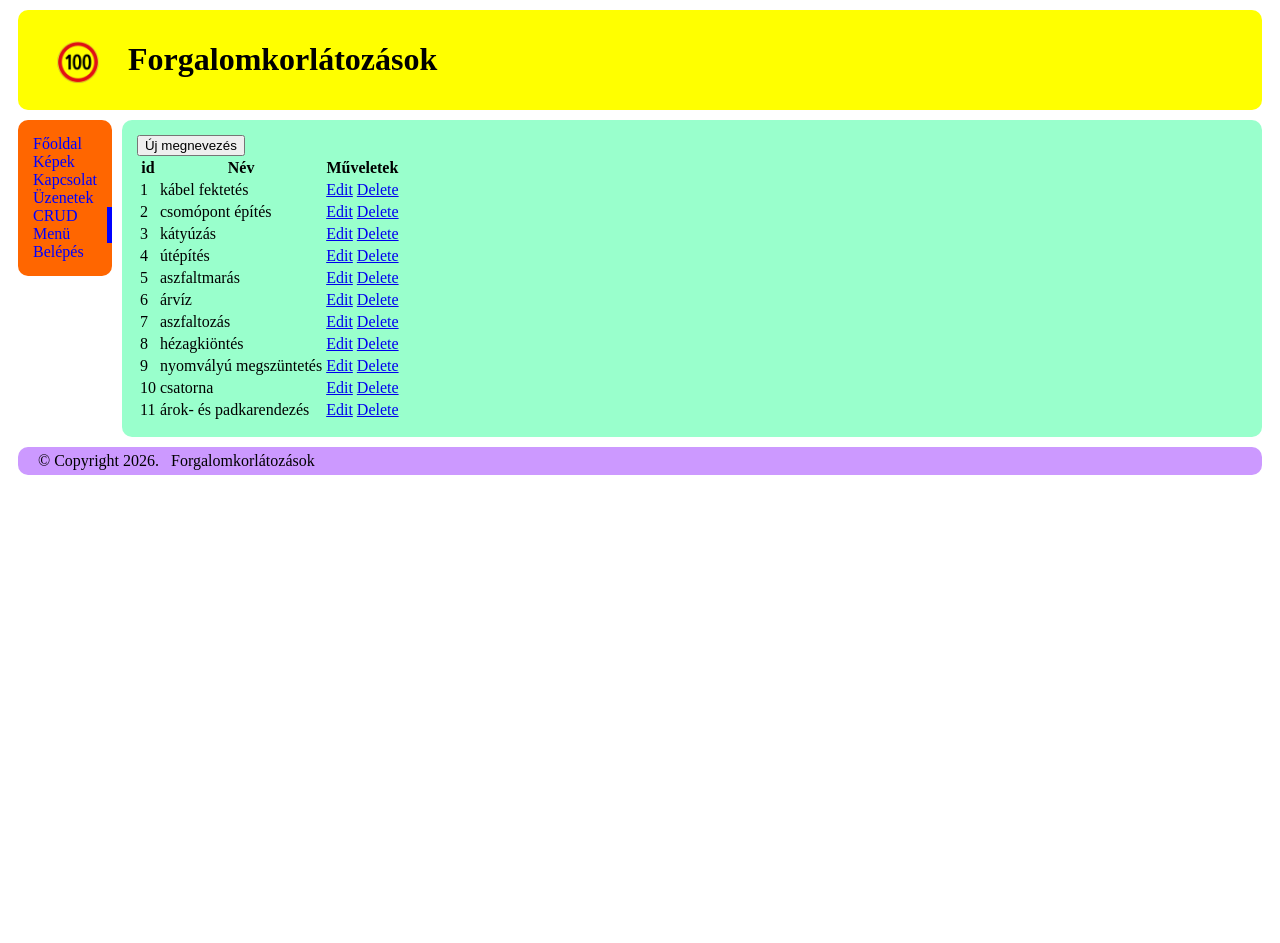
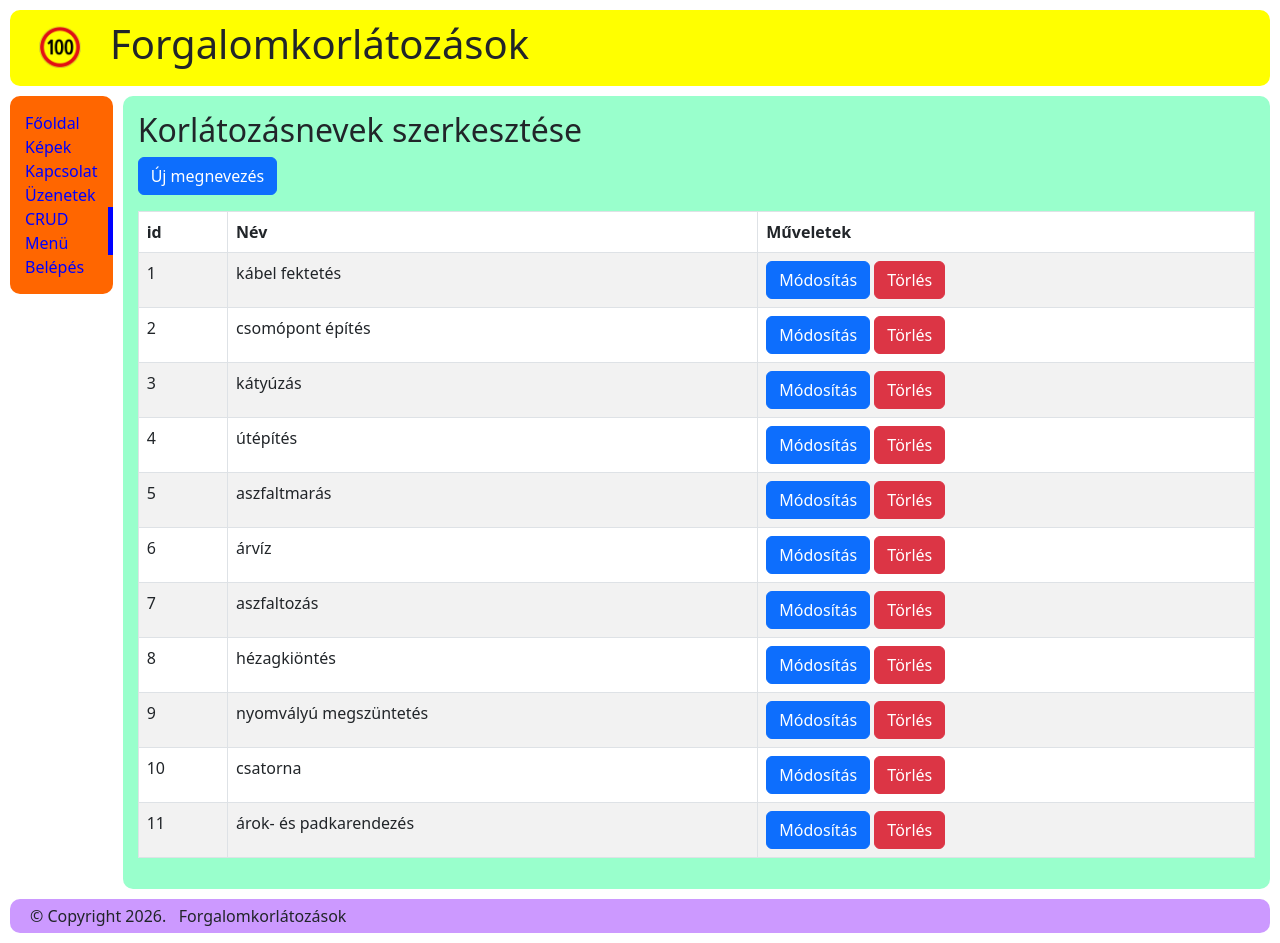
Before and after one commit to SajtosKola/webprogGyakorlat, a PHP site: page /crud_main in a window 1280 px wide. Before the commit the page ends 475 px from the top, so only its background shows below. Run offline with PHP 8.4, Linux system fonts and the light colour scheme; data comes from the database, SQL or seed files in the repository.

Commit message:
CRUD menü
Befejeztem a CRUD menüt.

```diff
--- a/adatbazis_init.sql
+++ b/adatbazis_init.sql
@@ -39,6 +39,9 @@ CREATE TABLE korlatozas (
                             FOREIGN KEY (megnevid) REFERENCES megnevezes(id),
                             FOREIGN KEY (mertekid) REFERENCES mertek(id)
 );
+
+ALTER TABLE `korlatozas` DROP FOREIGN KEY `korlatozas_ibfk_1`; ALTER TABLE `korlatozas` ADD CONSTRAINT `korlatozas_ibfk_1` FOREIGN KEY (`megnevid`) REFERENCES `megnevezes`(`id`) ON DELETE CASCADE ON UPDATE RESTRICT;
+
 
 INSERT INTO `felhasznalok` (`id`,`csaladi_nev`,`uto_nev`,`bejelentkezes`,`jelszo`) VALUES
  (1,'Családi_1','Utónév_1','Login1',sha1('login1')),
--- a/includes/config.inc.php
+++ b/includes/config.inc.php
@@ -20,13 +20,10 @@ $oldalak = array(
 	'kepek' => array('fajl' => 'kepek', 'szoveg' => 'Képek', 'menun' => array(1,1)),
 	'kapcsolat' => array('fajl' => 'kapcsolat', 'szoveg' => 'Kapcsolat', 'menun' => array(1,1)),
 	'uzenetek' => array('fajl' => 'uzenetek', 'szoveg' => 'Üzenetek', 'menun' => array(1,1)),
-    // ... a többi oldal
     'crud_main' => array('fajl' => 'crud_main', 'szoveg' => 'CRUD Menü', 'menun' => array(1,1)),
     'uj_megnevezes' => array('fajl' => 'uj_megnevezes', 'szoveg' => '', 'menun' => array(0,0)),
     'edit' => array('fajl' => 'edit_megnevezes', 'szoveg' => '', 'menun' => array(0,0)),
-    // A fájl neve legyen delete_megnevezes
-    'delete' => array('fajl' => 'delete_megnevezes', 'szoveg' => '', 'menun' => array(0,0)),
-    // ... további oldalak
+    'delete' => array('fajl' => 'delete', 'szoveg' => '', 'menun' => array(0,0)),
     'belepes' => array('fajl' => 'belepes', 'szoveg' => 'Belépés', 'menun' => array(1,0)),
     'kilepes' => array('fajl' => 'kilepes', 'szoveg' => 'Kilépés', 'menun' => array(0,1)),
     'belep' => array('fajl' => 'belep', 'szoveg' => '', 'menun' => array(0,0)),
--- a/logicals/uj_megnevezes.php
+++ b/logicals/uj_megnevezes.php
@@ -5,7 +5,7 @@ if ($_SERVER['REQUEST_METHOD']=="POST") {
         $stmt = $connect->prepare('INSERT into megnevezes (nev) VALUES (:nev)');
         $stmt->execute(array(':nev' => $_POST['nev']));
     }
-    header("Location: crud_main");
+    header("Location: ./crud_main");
     exit;
 }
 ?>
--- a/styles/stilus.css
+++ b/styles/stilus.css
@@ -7,7 +7,7 @@ header {
 
 header img {
     float: left;
-    margin: 20px 10px 0px 10px;
+    margin: 5px 10px 0px 0px;
     width: 80px;
 }
 
--- a/templates/index.tpl.php
+++ b/templates/index.tpl.php
@@ -6,6 +6,7 @@
 	<meta charset="utf-8">
 	<title><?= $ablakcim['cim'] . ( (isset($ablakcim['mottó'])) ? ('|' . $ablakcim['mottó']) : '' ) ?></title>
 	<link rel="stylesheet" href="./styles/stilus.css" type="text/css">
+    <link href="https://cdn.jsdelivr.net/npm/bootstrap@5.2.0/dist/css/bootstrap.min.css" rel="stylesheet">
 	<?php if(file_exists('./styles/'.$keres['fajl'].'.css')) { ?><link rel="stylesheet" href="./styles/<?= $keres['fajl']?>.css" type="text/css"><?php } ?>
 </head>
 <body>
--- a/templates/pages/crud_main.tpl.php
+++ b/templates/pages/crud_main.tpl.php
@@ -1,5 +1,6 @@
-<a href="uj_megnevezes" class="createbtn"><button type="button" class="btn btn-primary">Új megnevezés</button></a>
-<table class="table table-bordered table-hover mt-3">
+<h2>Korlátozásnevek szerkesztése</h2>
+<a href="uj_megnevezes" class="btn btn-primary mb-3">Új megnevezés</a>
+<table class="table table-bordered table-striped table-hover bg-white">
     <thead>
     <tr>
         <th>id</th>
@@ -13,8 +14,15 @@
             <td><?php echo $data['id']; ?></td>
             <td><?php echo $data['nev']; ?></td>
             <td>
-                <a href="edit?id=<?php echo $data['id']; ?>" class="btn btn-primary">Edit</a>
-                <a href="delete?id=<?php echo $data['id']; ?>" class="btn btn-danger">Delete</a>
+                <form action="./edit" method="POST" class="d-inline">
+                    <input type="hidden" name="id" value="<?php echo $data['id']; ?>">
+                    <button type="submit" class="btn btn-primary">Módosítás</button>
+                </form>
+
+                <form action="./delete" method="POST" class="d-inline">
+                    <input type="hidden" name="id" value="<?php echo $data['id']; ?>">
+                    <button type="submit" class="btn btn-danger">Törlés</button>
+                </form>
             </td>
         </tr>
     <?php endforeach; ?>
--- /dev/null
+++ b/templates/pages/delete.tpl.php
@@ -0,0 +1 @@
+<?php
--- a/templates/pages/uj_megnevezes.tpl.php
+++ b/templates/pages/uj_megnevezes.tpl.php
@@ -2,6 +2,6 @@
     <div class="col-md-6 mt-3">
         <input type="text" name="nev" class="form-control" placeholder="Megnevezés neve"><br />
         <button type="submit" class="btn btn-primary">Küldés</button>
-        <a href="crud_main" class="btn btn-danger">Main page</a>
+        <a href="./crud_main" class="btn btn-danger">Vissza</a>
     </div>
 </form>
```
Also changed, not shown: logicals/delete.php (+8 -3 lines), logicals/edit_megnevezes.php (+11 -7 lines), templates/pages/edit_megnevezes.tpl.php (+5 -6 lines).
